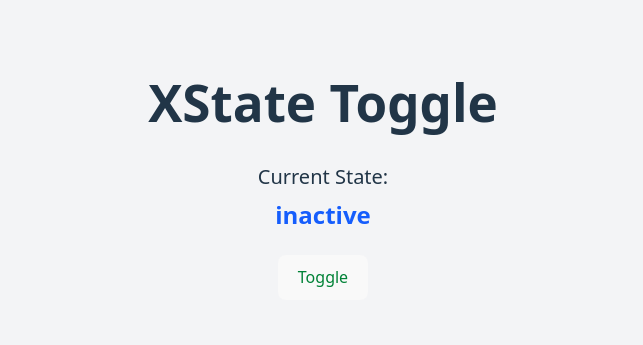
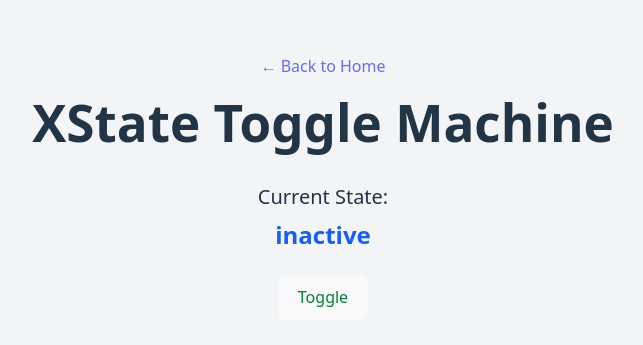
Before and after one commit to Valeriusdev/React-TypeScript-XState-app, a React (Vite) app: page /toggle-machine in a window 1280 px wide. Shown: the part 213-558 px from the top of the page, without its empty margins (317-960 px from the left). Built offline with nearby package versions, Linux system fonts and the light colour scheme.

Commit message:
add routing

```diff
--- a/package.json
+++ b/package.json
@@ -13,6 +13,7 @@
     "@xstate/react": "^6.0.0",
     "react": "^19.2.0",
     "react-dom": "^19.2.0",
+    "react-router-dom": "^7.9.6",
     "xstate": "^5.24.0"
   },
   "devDependencies": {
--- a/src/App.tsx
+++ b/src/App.tsx
@@ -1,42 +1,15 @@
-import { createMachine } from "xstate";
-import { useMachine } from "@xstate/react";
-
-const toggleMachine = createMachine({
-  id: "toggle",
-  initial: "inactive",
-  states: {
-    inactive: {
-      on: { TOGGLE: "active" },
-    },
-    active: {
-      on: { TOGGLE: "inactive" },
-    },
-  },
-});
+import { BrowserRouter, Routes, Route } from "react-router-dom";
+import Home from "./pages/Home";
+import ToggleMachine from "./pages/ToggleMachine";
 
 function App() {
-  const [state, send] = useMachine(toggleMachine);
-
   return (
-    <div className="flex items-center justify-center min-h-screen bg-gray-100">
-      <div className="text-center">
-        <h1 className="text-3xl font-bold mb-8">XState Toggle</h1>
-
-        <div className="mb-6">
-          <p className="text-xl mb-2">Current State:</p>
-          <p className="text-2xl font-semibold text-blue-600">
-            {String(state.value)}
-          </p>
-        </div>
-
-        <button
-          onClick={() => send({ type: "TOGGLE" })}
-          className="px-6 py-3 bg-blue-500 text-green-700 rounded-lg hover:bg-blue-600 transition-colors"
-        >
-          Toggle
-        </button>
-      </div>
-    </div>
+    <BrowserRouter>
+      <Routes>
+        <Route path="/" element={<Home />} />
+        <Route path="/toggle-machine" element={<ToggleMachine />} />
+      </Routes>
+    </BrowserRouter>
   );
 }
 
--- /dev/null
+++ b/src/pages/Home.tsx
@@ -0,0 +1,20 @@
+import { Link } from "react-router-dom";
+
+function Home() {
+  return (
+    <div className="flex items-center justify-center min-h-screen bg-gray-100">
+      <div className="text-center">
+        <h1 className="text-4xl font-bold mb-8">XState Machines</h1>
+        <div className="space-y-4">
+          <Link to="/toggle-machine">
+            <button className="w-64 px-6 py-4 bg-blue-500 text-green-700 text-lg rounded-lg hover:bg-blue-600 transition-colors">
+              Toggle Machine
+            </button>
+          </Link>
+        </div>
+      </div>
+    </div>
+  );
+}
+
+export default Home;
--- /dev/null
+++ b/src/pages/ToggleMachine.tsx
@@ -0,0 +1,51 @@
+import { createMachine } from "xstate";
+import { useMachine } from "@xstate/react";
+import { Link } from "react-router-dom";
+
+const toggleMachine = createMachine({
+  id: "toggle",
+  initial: "inactive",
+  states: {
+    inactive: {
+      on: { TOGGLE: "active" },
+    },
+    active: {
+      on: { TOGGLE: "inactive" },
+    },
+  },
+});
+
+function ToggleMachine() {
+  const [state, send] = useMachine(toggleMachine);
+
+  return (
+    <div className="flex items-center justify-center min-h-screen bg-gray-100">
+      <div className="text-center">
+        <Link
+          to="/"
+          className="inline-block mb-4 text-blue-500 hover:underline"
+        >
+          ← Back to Home
+        </Link>
+
+        <h1 className="text-3xl font-bold mb-8">XState Toggle Machine</h1>
+
+        <div className="mb-6">
+          <p className="text-xl mb-2">Current State:</p>
+          <p className="text-2xl font-semibold text-blue-600">
+            {String(state.value)}
+          </p>
+        </div>
+
+        <button
+          onClick={() => send({ type: "TOGGLE" })}
+          className="px-6 py-3 bg-blue-500 text-green-700 rounded-lg hover:bg-blue-600 transition-colors"
+        >
+          Toggle
+        </button>
+      </div>
+    </div>
+  );
+}
+
+export default ToggleMachine;
```
Also changed, not shown: 1 other file (tests, documents, lock files or other folders).
